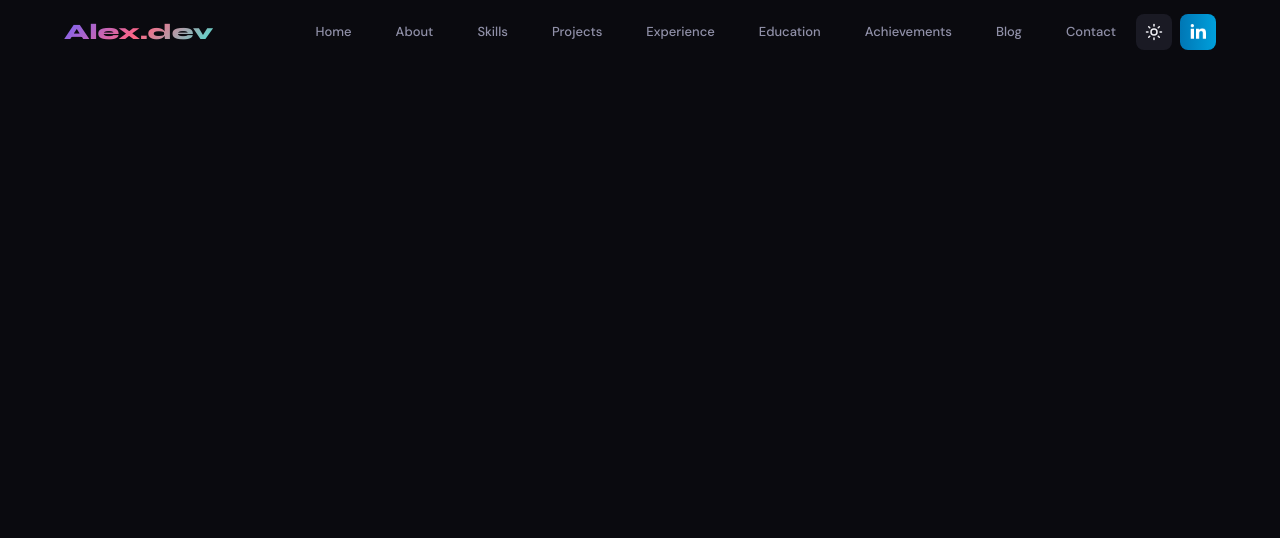
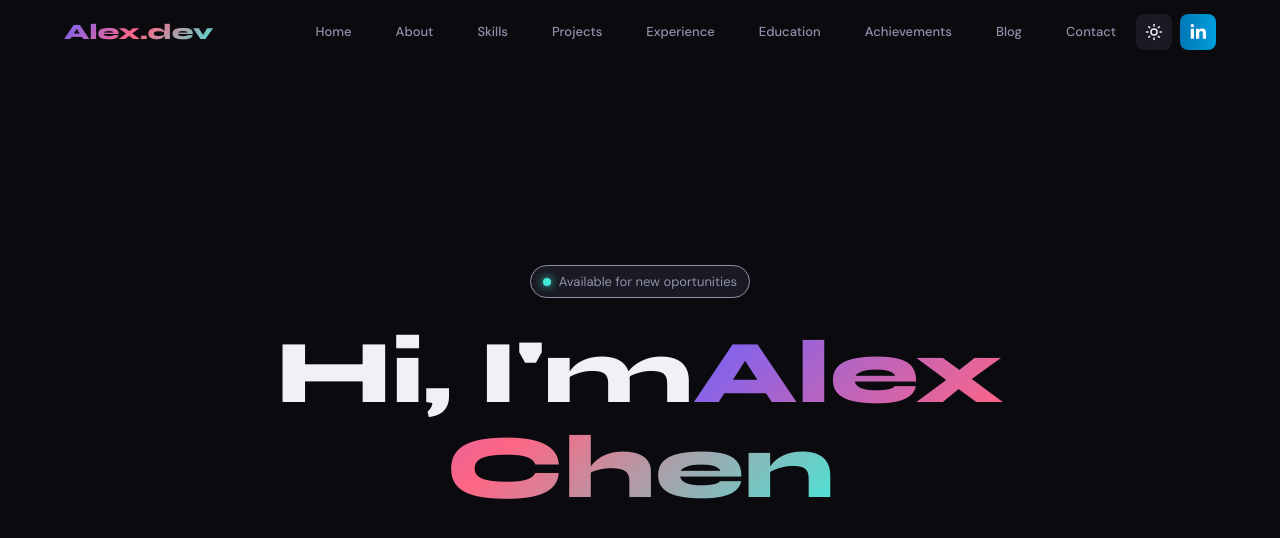
Before and after one commit to Jisap/vite-devportfolio, a React (Vite) app: page / in a window 1280 px wide. Shown: the top 538 px of the page. Built offline with nearby package versions, Linux system fonts and the light colour scheme.

Commit message:
feat: initialize application structure and implement Hero section with theme toggling support

```diff
--- a/src/App.jsx
+++ b/src/App.jsx
@@ -1,5 +1,6 @@
 import React, { useEffect, useState } from 'react'
 import Navbar from './components/Navbar'
+import Hero from './sections/Hero';
 
 function App() {
 
@@ -19,6 +20,7 @@ function App() {
         theme={theme}
         toggle={toggle}
       />
+      <Hero />
     </>
   )
 }
--- /dev/null
+++ b/src/sections/Hero.jsx
@@ -0,0 +1,32 @@
+import React from 'react'
+
+const Hero = () => {
+  return (
+    <>
+      <section
+        id="home"
+        className='min-h-screen flex items-center justify-center px-[5%] relative overflow-hidden'
+      >
+        {/* Abient orbs */}
+
+        {/* grid bg */}
+        <div className='absolute inset-0 bg-[linear-gradient(border)_1px,,linear-gradient(90deg,var(border)_1px,transparent_1px)] bg-size-[60px_60px] opacity-40 pointer-events-none' />
+
+        <div className='max-w-225 text-center relative z-1'>
+          {/* Badge */}
+          <div className='inline-flex items-center gap-2 bg-bg3 border boder-border rounded-full px-3 py-1.5 mb-7 text-[13px] text-text2'>
+            <span className='w-2 h-2 rounded-full bg-[#43e8d8] shadow-[0_0_8px_#43e8d8]'></span>
+            Available for new oportunities
+          </div>
+
+          {/* Title */}
+          <h1 className='text-[clamp(44px,8vw,90px)] font-extrabold leading-[1.05] mb-5 animate-[fadeUp_0.8s_ease_forwards]'>
+            Hi, I'm<span className='grad'>Alex Chen</span>
+          </h1>
+        </div>
+      </section>
+    </>
+  )
+}
+
+export default Hero
```
